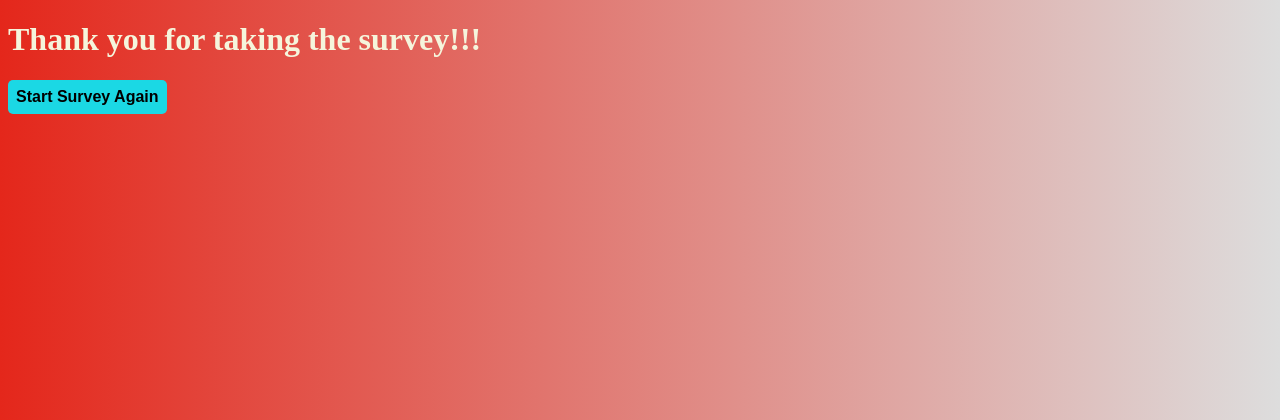
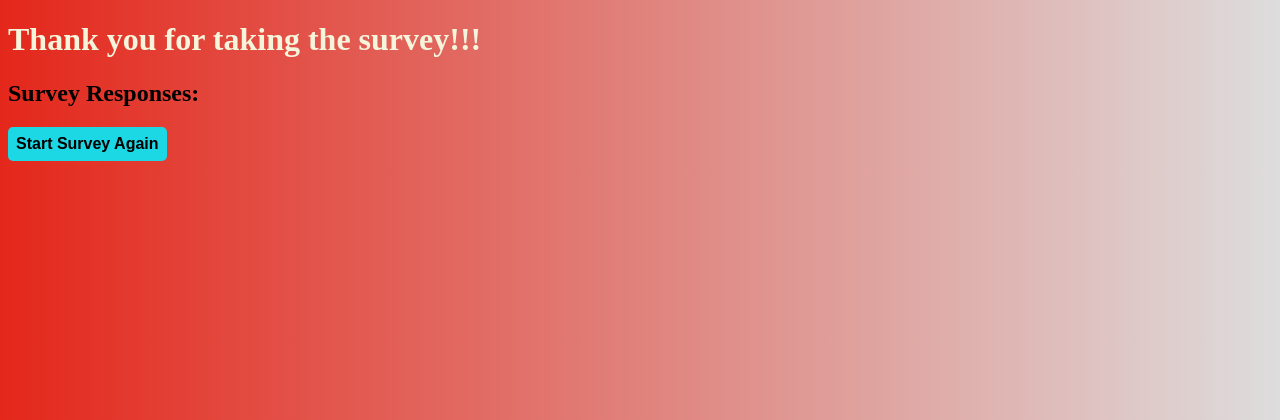
Before and after one commit to KyamranR/flask-survey, a Flask app: template templates/thankyou.html in a window 1280 px wide. Shown: the top 420 px of the page. Run offline with Flask 2, Linux system fonts and the light colour scheme; the template is opened without the code that fills it, so the values that code supplies are empty.

Commit message:
finished the step 8 added session

```diff
--- a/app.py
+++ b/app.py
@@ -1,4 +1,4 @@
-from flask import Flask, render_template, request, redirect, flash
+from flask import Flask, render_template, request, redirect, flash, session
 from flask_debugtoolbar import DebugToolbarExtension
 from surveys import satisfaction_survey
 
@@ -13,15 +13,20 @@ toolbar = DebugToolbarExtension(app)
 
 responses = []
 
-@app.route('/')
+@app.route('/', methods=['GET', 'POST'])
 def start_survey():
     """Starting the survey"""
+    if request.method == 'POST':
+        session['responses'] = []
+        return redirect('/questions/0')
+
     return render_template('start.html', survey=satisfaction_survey)
 
 
 @app.route('/questions/<int:question_id>')
 def show_question(question_id):
     """Check if the question_id is valid, if not redirect to the correct URL"""
+    responses = session.get('responses', [])
     if question_id < len(responses):
         return redirect(f"/questions/{len(responses)}")
 
@@ -38,7 +43,12 @@ def show_question(question_id):
 def handle_answer():
     """Handling answer submission"""
     answer = request.form.get("answer")
+
+    responses = session.get('responses', [])
+
     responses.append(answer)
+
+    session['responses'] = responses
 
     if len(responses) == len(satisfaction_survey.questions):
         return redirect("/thankyou")
@@ -49,5 +59,6 @@ def handle_answer():
 
 @app.route('/thankyou')
 def thank_you():
-    """Basic Thank you"""
-    return render_template("thankyou.html")
+    """Display thank you with surevey responses"""
+    survey_responses = zip(satisfaction_survey.questions, session['responses'])
+    return render_template("thankyou.html", survey_responses=survey_responses)
--- a/templates/thankyou.html
+++ b/templates/thankyou.html
@@ -1,4 +1,10 @@
 {% extends 'base.html'%} {% block content %}
 <h1>Thank you for taking the survey!!!</h1>
+<h2>Survey Responses:</h2>
+<ul>
+  {% for question, answer in survey_responses %}
+  <li>{{ question.question }}: {{ answer }}</li>
+  {% endfor %}
+</ul>
 <a href="/"><button>Start Survey Again</button></a>
 {% endblock %}
```
